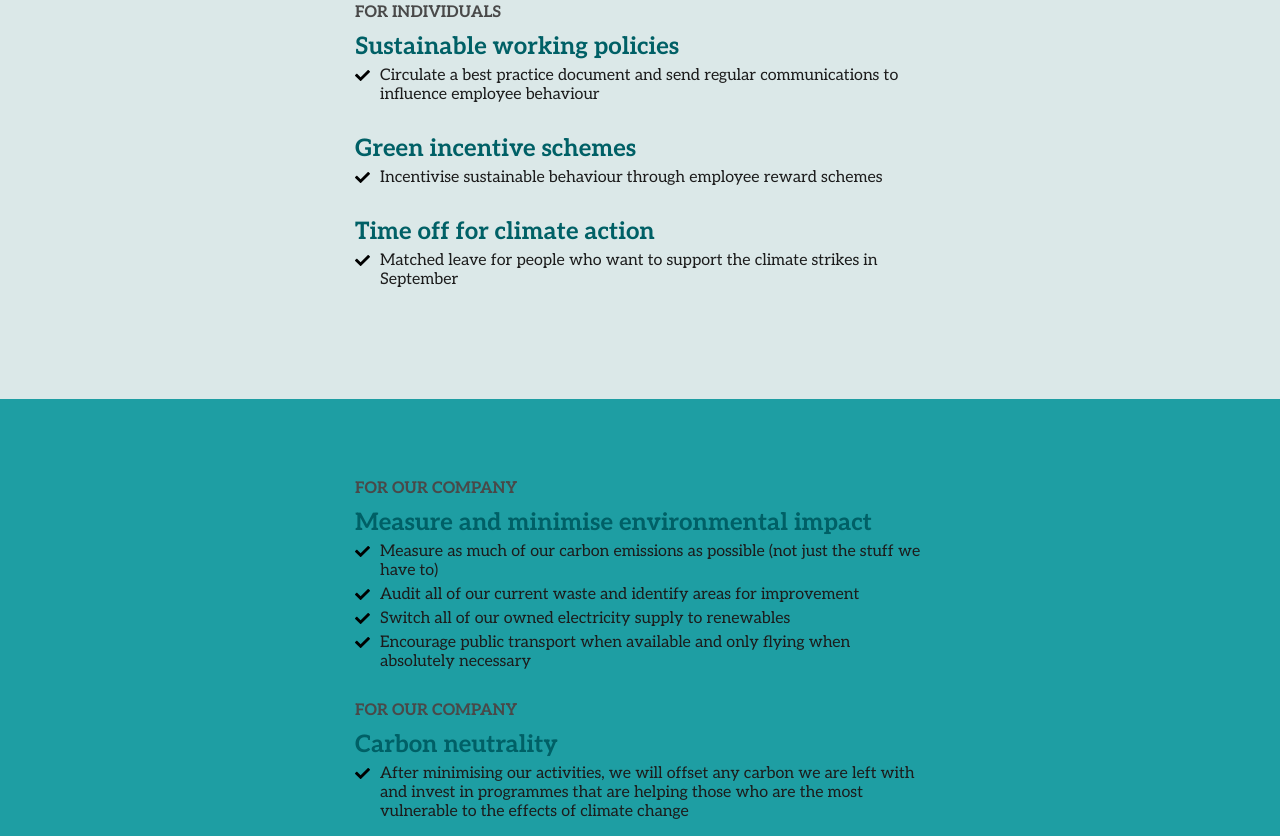
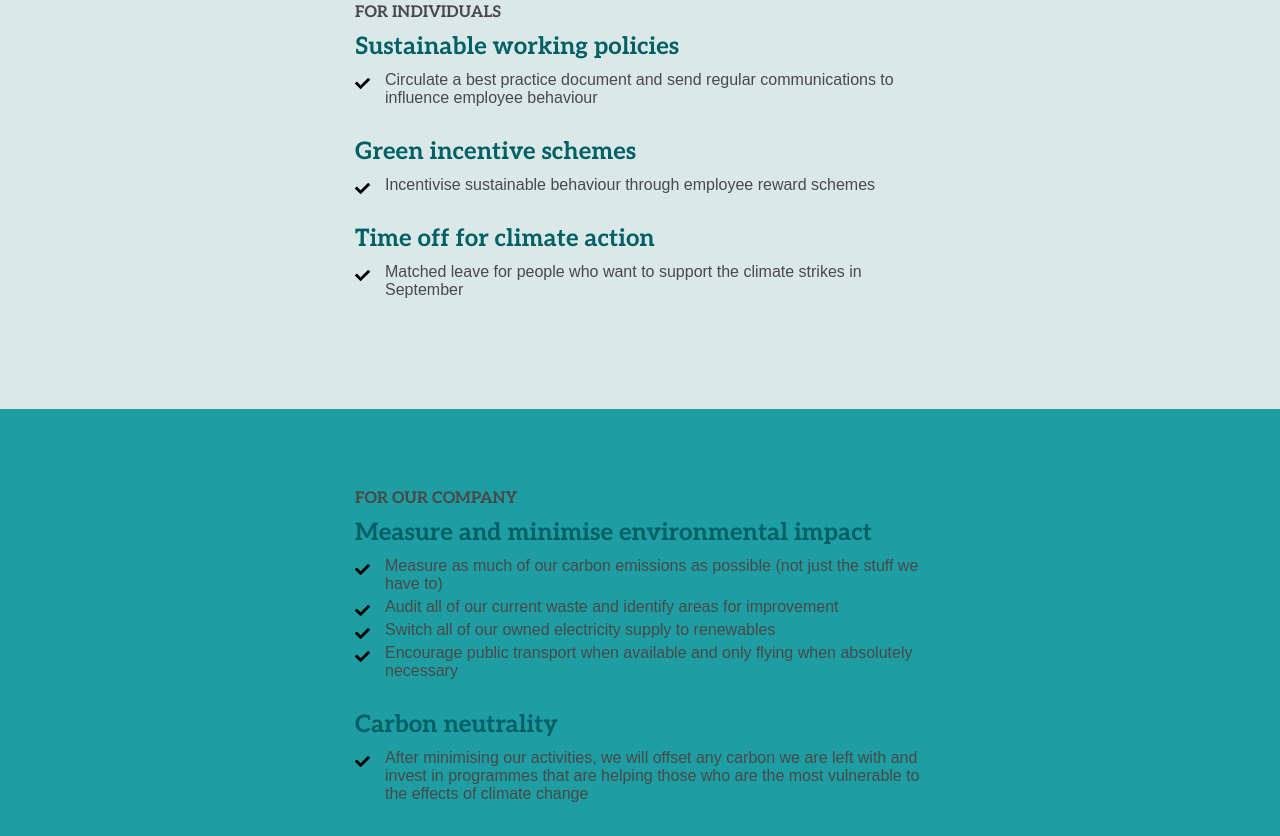
Before and after one commit to wearefuturegov/climate-microsite, a website built with Parcel: page src/index.html in a window 1280 px wide. Shown: the part 2524-3360 px from the top of the page. Built offline with nearby package versions, Linux system fonts and the light colour scheme; a script that the page names is missing; a web font is replaced by a local one.

Commit message:
plan tweaks

```diff
--- a/src/index.html
+++ b/src/index.html
@@ -122,7 +122,6 @@
                 </ul>
             </div>
             <div class="commitment">
-                <p class="plan__section-title">For our company</p>
                 <h3 class="commitment__name">Carbon neutrality</h3>
                 <ul class="commitment__points">
                     <li class="commitment__point">After minimising our activities, we will offset any carbon we are left with and invest in programmes that are helping those who are the most vulnerable to the effects of climate change</li>
--- a/src/scss/plan.scss
+++ b/src/scss/plan.scss
@@ -96,7 +96,7 @@
 .commitment__name{
     color: $dark-green;
     font-size: 1.5em;
-    margin-bottom: 5px;
+    margin-bottom: 10px;
 }
 
 .commitment__points{
@@ -105,12 +105,14 @@
 }
 
 .commitment__point{
+    font-family: $alt-font;
+    color: $grey;
     margin-bottom: 5px;
-    padding-left: 25px;
+    padding-left: 30px;
     position: relative;
     &:before{
         position: absolute;
-        top: 2px;
+        top: 5px;
         left: 0px;
         content: "";
         display: inline-block;
```
